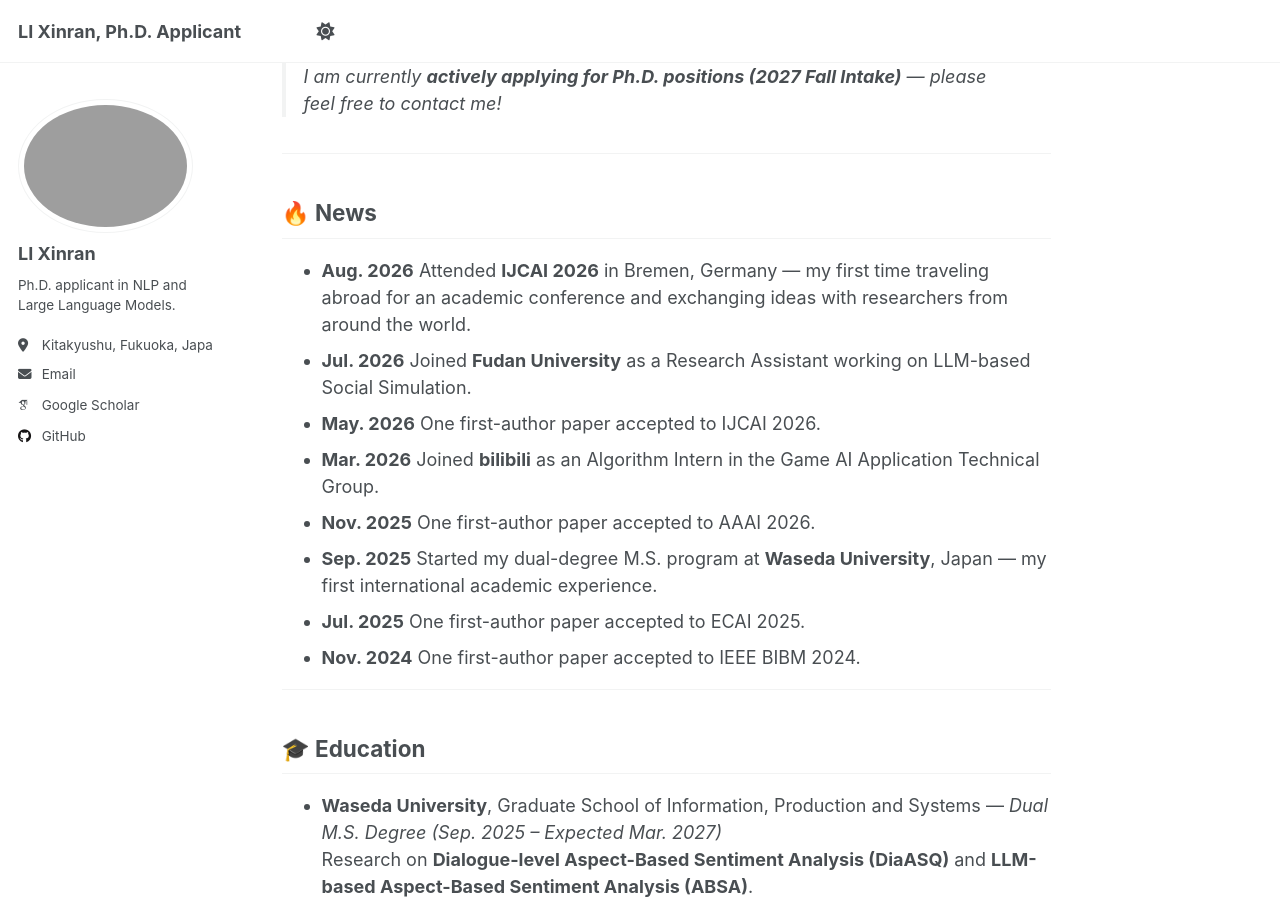
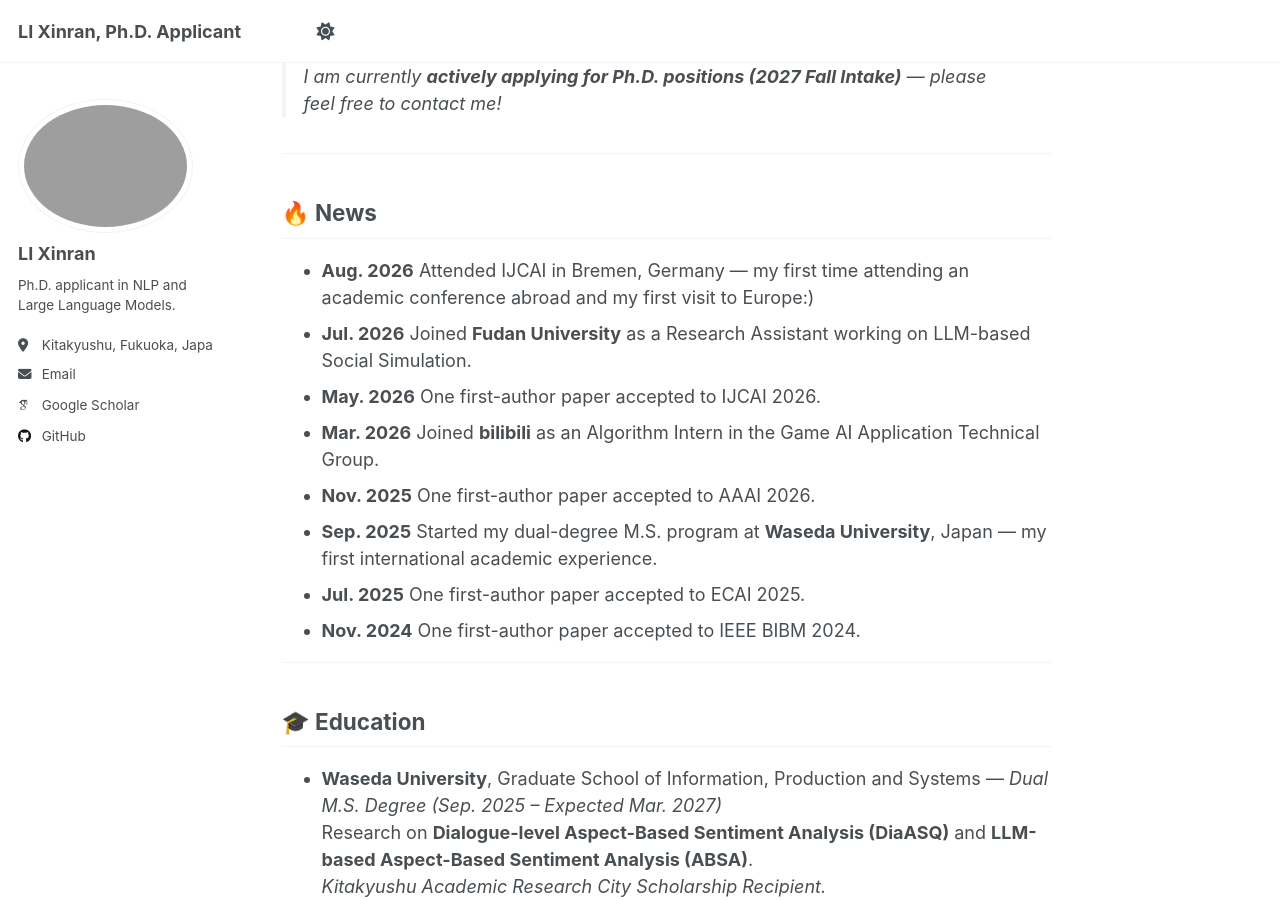
Before and after one commit to LiXinran6/LiXinran6.github.io, a Jekyll site: the page built from _pages/about.md, in a window 1280 px wide and 900 px high, scrolled down 499 px. Built offline with Jekyll 4.4.1, drawn with Linux system fonts in a browser that asks for light colours; some web fonts are replaced; a script that is not in the unit is left out.

Commit message:
Update about.md

```diff
--- a/_pages/about.md
+++ b/_pages/about.md
@@ -21,7 +21,7 @@ Previously, my research centered on **Affective Computing**, including **Emotion
 ---
 
 ## 🔥 News
-- **Aug. 2026** Attended **IJCAI 2026** in Bremen, Germany — my first time traveling abroad for an academic conference and exchanging ideas with researchers from around the world.
+- **Aug. 2026** Attended IJCAI in Bremen, Germany — my first time attending an academic conference abroad and my first visit to Europe:)
 - **Jul. 2026** Joined **Fudan University** as a Research Assistant working on LLM-based Social Simulation.
 - **May. 2026** One first-author paper accepted to IJCAI 2026.
 - **Mar. 2026** Joined **bilibili** as an Algorithm Intern in the Game AI Application Technical Group.
```
